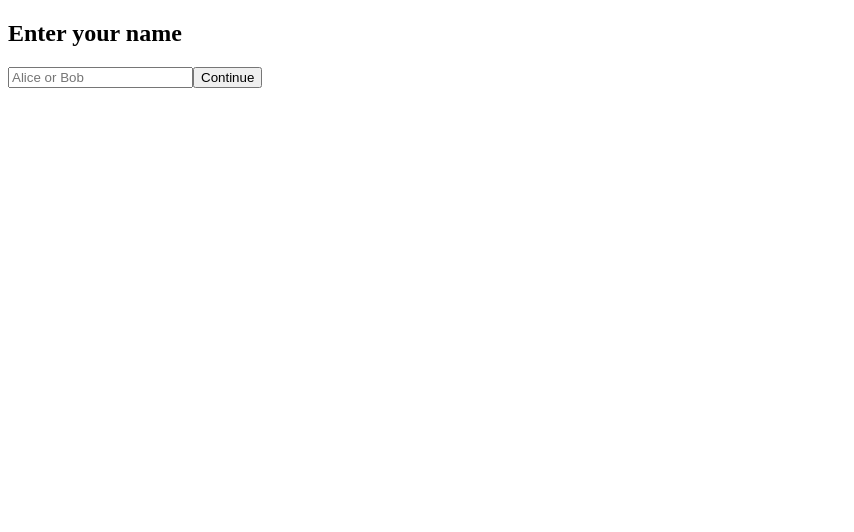
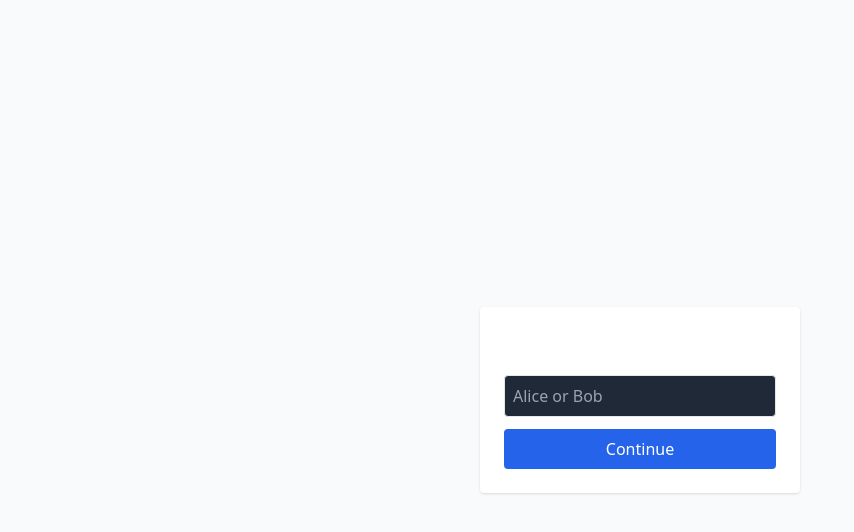
Before and after one commit to SaiVinay023/collaborative_3D_App, a React (Vite) app in the folder collaborative-3d-app/client/: page / in a window 1280 px wide. Shown: the top 532 px of the page, without its empty margins (0-854 px from the left). Built offline with nearby package versions, Linux system fonts and the light colour scheme; no server answers.

Commit message:
fix: Tailswind UI is working, and login page text visible

```diff
--- a/collaborative-3d-app/client/src/main.jsx
+++ b/collaborative-3d-app/client/src/main.jsx
@@ -2,6 +2,7 @@ import React from "react";
 import { createRoot } from "react-dom/client";
 import { BrowserRouter } from "react-router-dom";
 import App from "./App";
+import './style.css';
 
 createRoot(document.getElementById("root")).render(
     <BrowserRouter>
--- a/collaborative-3d-app/client/src/pages/Login.jsx
+++ b/collaborative-3d-app/client/src/pages/Login.jsx
@@ -17,10 +17,10 @@ export default function Login() {
       <form onSubmit={handleLogin} className="bg-white p-6 rounded shadow w-80">
         <h2 className="text-xl font-semibold mb-4 text-center">Enter your name</h2>
         <input
-          className="w-full border p-2 rounded mb-3"
-          placeholder="Alice or Bob"
-          value={username}
-          onChange={(e) => setUsername(e.target.value)}
+            className="w-full border p-2 rounded mb-3 bg-gray-800 text-white placeholder-gray-400 focus:outline-none focus:ring-2 focus:ring-cyan-500"
+            placeholder="Alice or Bob"
+            value={username}
+            onChange={(e) => setUsername(e.target.value)}
         />
         <button className="w-full bg-blue-600 text-white py-2 rounded">Continue</button>
       </form>
```
